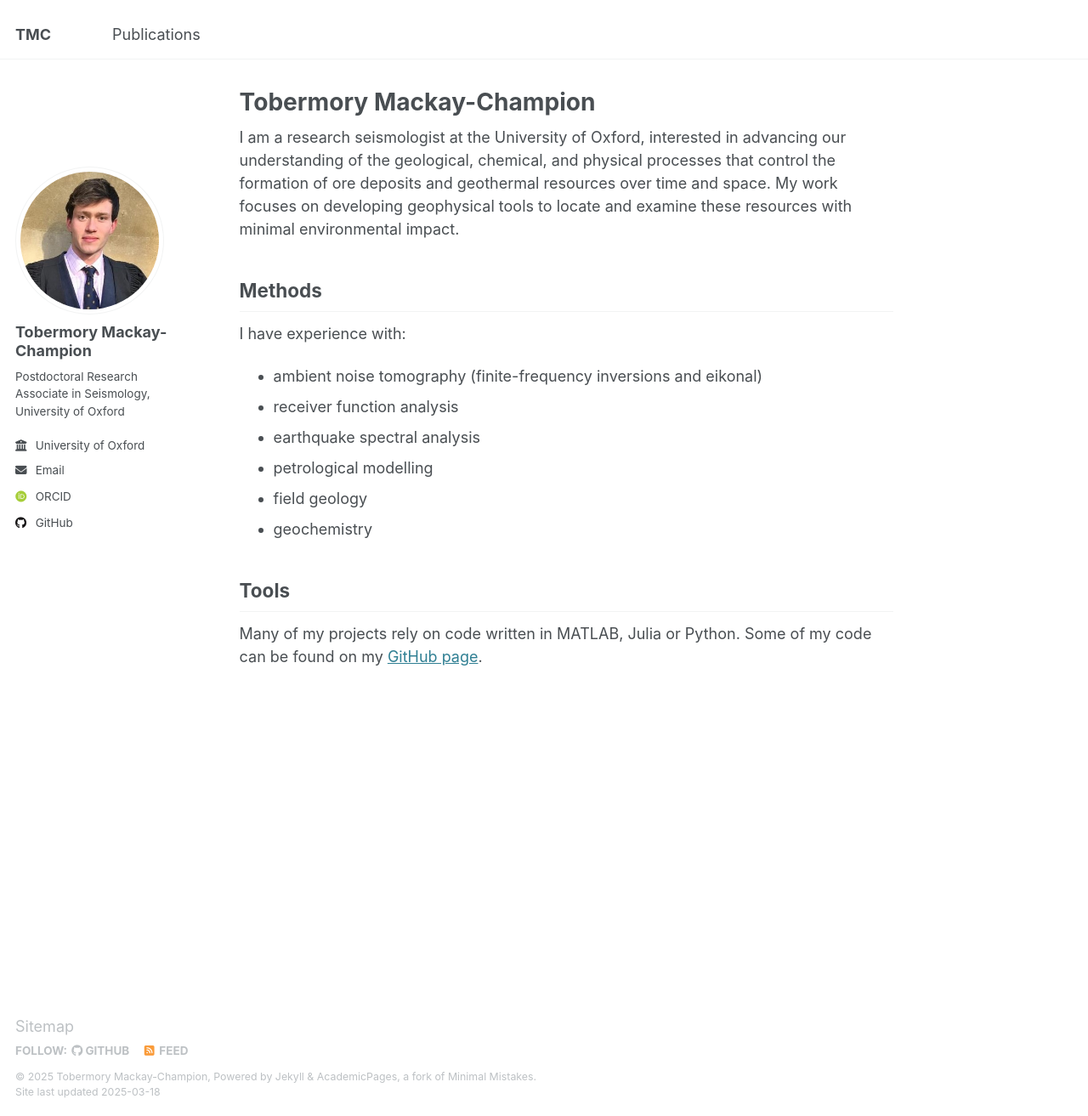
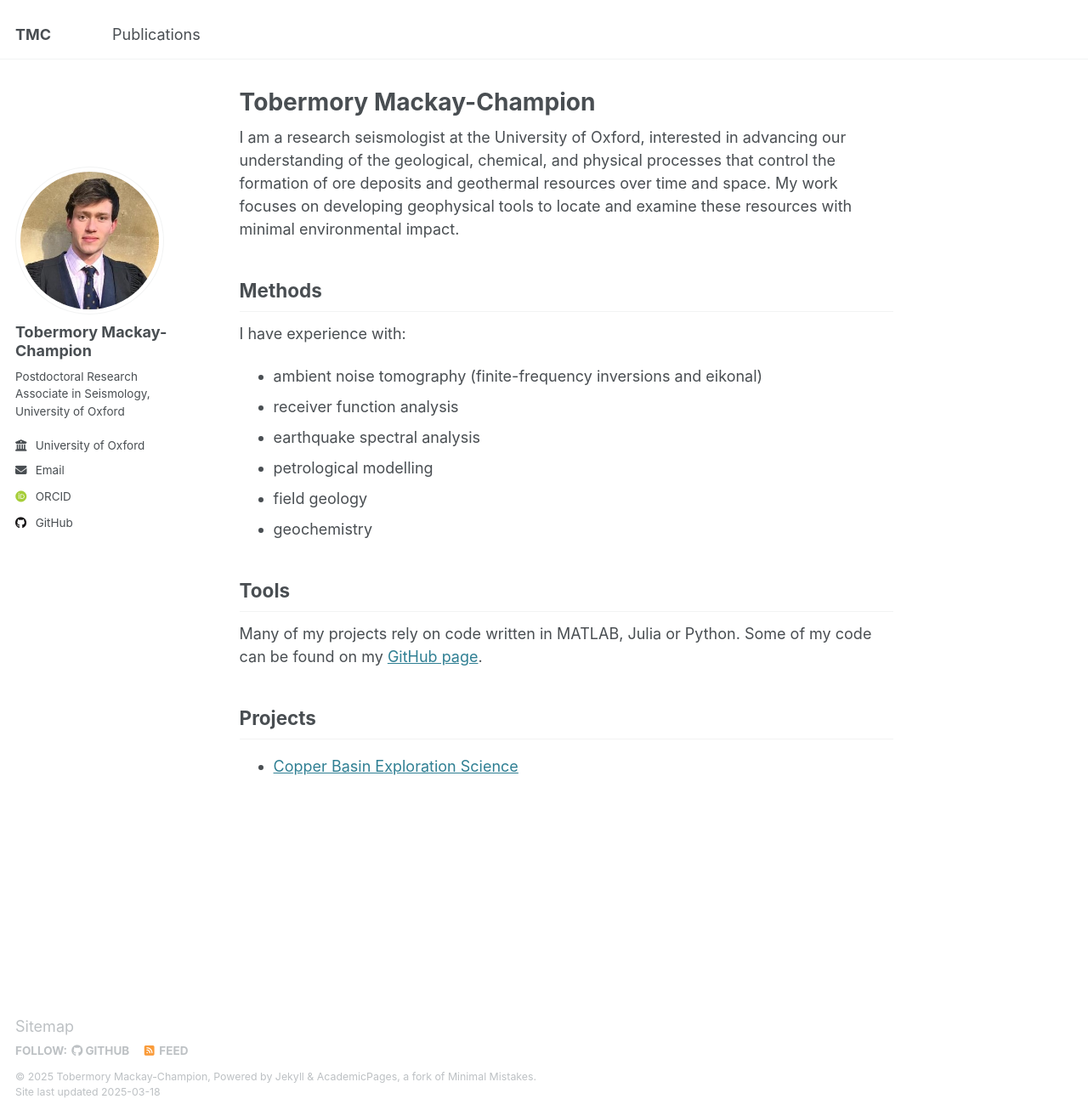
Before and after one commit to TMackay-Champion/TMackay-Champion.github.io, a Jekyll site: the page built from _pages/about.md, in a window 1280 px wide and 1313 px high. Shown: the whole window at 85% size. Built offline with Jekyll 4.4.1, drawn with Linux system fonts in a browser that asks for light colours; some web fonts are replaced.

Commit message:
Update about.md

```diff
--- a/_pages/about.md
+++ b/_pages/about.md
@@ -20,3 +20,6 @@ I have experience with:
 
 ## Tools
 Many of my projects rely on code written in MATLAB, Julia or Python. Some of my code can be found on my [GitHub page]([https://pages.github.com](https://github.com/TMackay-Champion)).
+
+## Projects
+- [Copper Basin Exploration Science](https://cubes-zambia.github.io)
```
